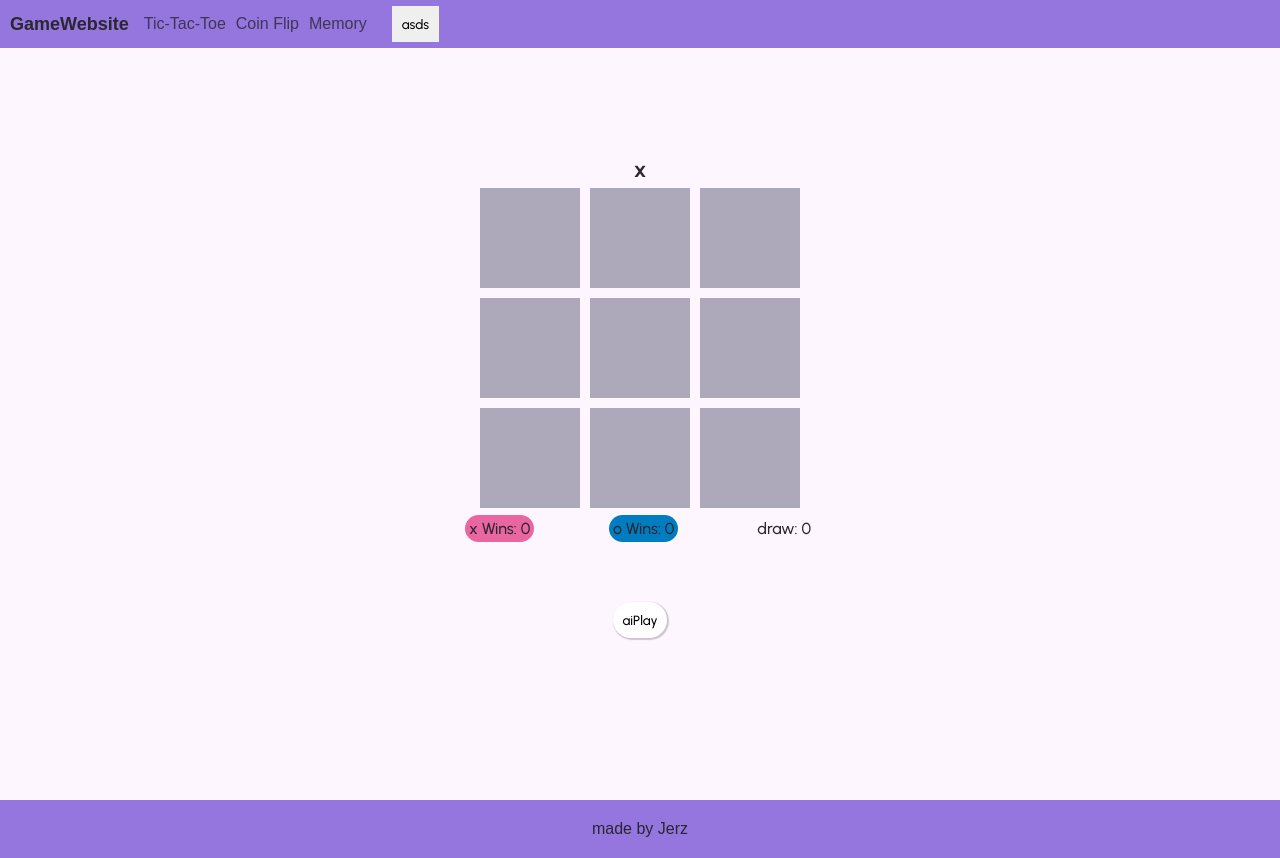
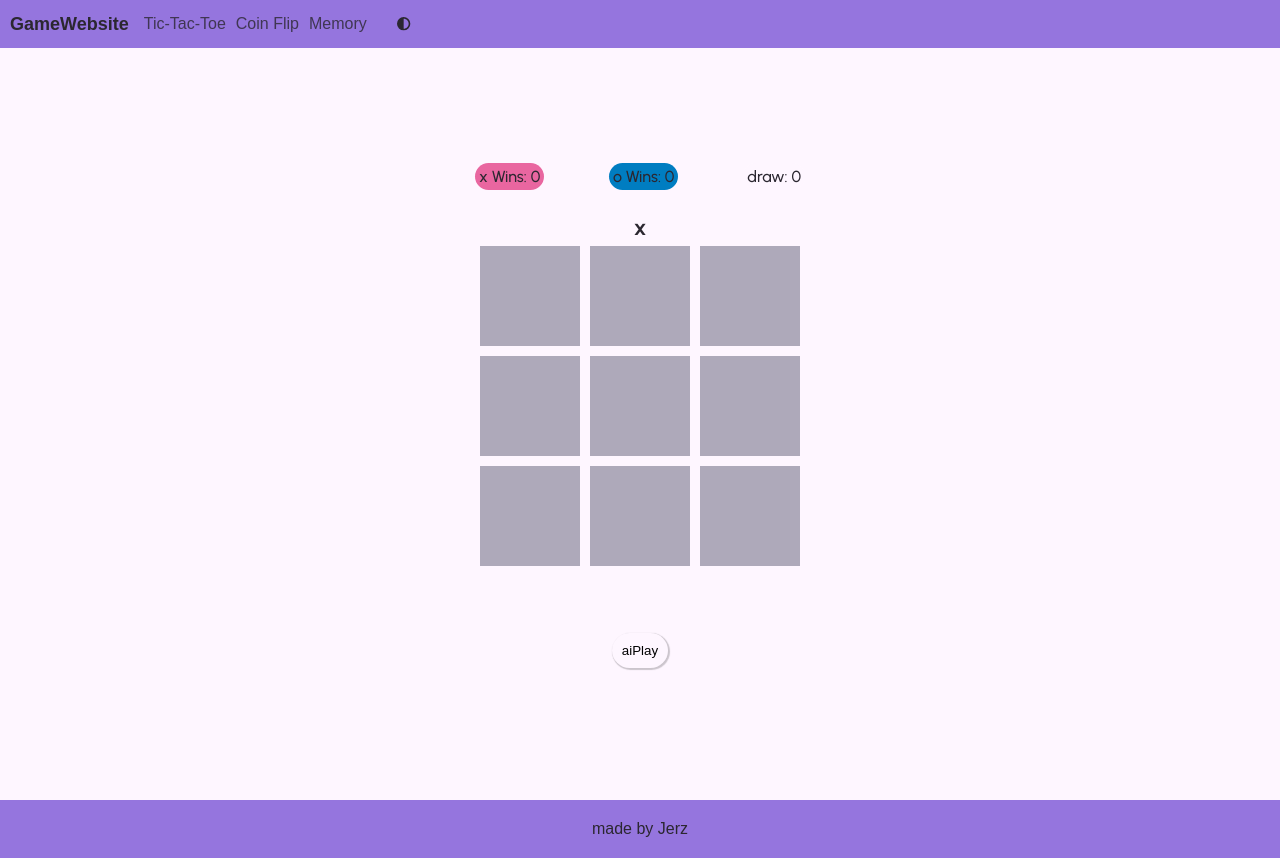
Before and after one commit to MarcinSzablak/game_website_vue, a Vue app: page / in a window 1280 px wide. Built offline with nearby package versions, Linux system fonts and the light colour scheme; a web font is replaced by a local one.

Commit message:
- themeButton added - cursor css added - changes in tic-tac-toe

```diff
--- a/package.json
+++ b/package.json
@@ -11,6 +11,11 @@
     "type-check": "vue-tsc --build --force"
   },
   "dependencies": {
+    "@fortawesome/fontawesome-svg-core": "^6.5.1",
+    "@fortawesome/free-brands-svg-icons": "^6.5.1",
+    "@fortawesome/free-regular-svg-icons": "^6.5.1",
+    "@fortawesome/free-solid-svg-icons": "^6.5.1",
+    "@fortawesome/vue-fontawesome": "^3.0.5",
     "sass": "^1.69.5",
     "vue": "^3.3.10",
     "vue-router": "^4.2.5"
--- a/src/components/Navbar.vue
+++ b/src/components/Navbar.vue
@@ -20,8 +20,16 @@ export default {
             ></NavBarLink>
         </ul>
         <button
+            class="themeButton"
             v-on:click="changeTheme"
-        >asds</button>
+        >
+            <font-awesome-icon
+                class="themeIcon"
+                :class="theme ? 'dark': 'light'"
+                icon="circle-half-stroke"
+            />
+        </button>
+
     </nav>
 </template>
 
@@ -37,7 +45,6 @@ export default {
     justify-content: flex-start;
     align-items: center;
     min-width: 100%;
-
     padding-left: 10px;
     padding-right: 10px;
 }
@@ -52,4 +59,19 @@ export default {
     font-weight: 600;
     font-size: large;
 }
+.themeButton{
+    display: flex;
+    justify-content: center;
+    align-content: center;
+    padding: 5px;
+    background: none;
+    border-radius: 100px;
+    cursor: pointer;
+}
+.themeButton:hover{
+    background-color: rgba(254, 246, 255, 0.2);
+}
+.themeIcon{
+    background: none;
+}
 </style>
--- a/src/components/TicTacToe.vue
+++ b/src/components/TicTacToe.vue
@@ -166,6 +166,21 @@ export default {
         class="main-container unselectable"
         :class="theme ? 'darkMain' : 'lightMain'">
 
+        <div
+            class="stats-box"
+            >
+            <p
+                v-for="(stat, statIndex) in stats"
+                class="text stats"
+                :class="{
+                    'x-theme': statIndex.toString() === 'x_Wins',
+                    'o-theme': statIndex.toString() === 'o_Wins',
+                    'darkMain': theme ,
+                    'lightMain': !theme,
+                }"
+            >{{statIndex.toString().replace("_"," ")}}: {{stat}}</p>
+        </div>
+
         <p class="actual-player" :class="theme ? 'darkMain' : 'lightMain'">{{gameOver && playerOrder === 'none' ? 'Draw' : playerOrder}}</p>
 
         <table class="board">
@@ -191,19 +206,6 @@ export default {
             </tr>
         </table>
 
-        <div class="stats-box">
-            <p
-                v-for="(stat, statIndex) in stats"
-                class="text stats"
-                :class="{
-                    'x-theme': statIndex.toString() === 'x_Wins',
-                    'o-theme': statIndex.toString() === 'o_Wins',
-                    'darkMain': theme ,
-                    'lightMain': !theme,
-                }"
-            >{{statIndex.toString().replace("_"," ")}}: {{stat}}</p>
-        </div>
-
         <button
             class="ai-button"
             :class="aiPlay ? 'darkButton': 'lightButton'"
@@ -226,7 +228,6 @@ export default {
     background-color: var(--new-white);
     color: var(--new-black)
 }
-
 
 .main-container{
     display: flex;
@@ -258,6 +259,7 @@ table, tr, td{
     font-family: 'Urbanist', sans-serif;
     font-weight: 900;
     font-size: 100px;
+    cursor: pointer;
 }
 .column.clicked{
     animation: pop 0.2s linear 1;
@@ -267,9 +269,11 @@ table, tr, td{
 }
 .x-theme{
     background-color: var(--new-pink);
+    cursor: default;
 }
 .o-theme{
     background-color: var(--new-blue);
+    cursor: default;
 }
 
 .stats-box{
@@ -278,8 +282,10 @@ table, tr, td{
     width: 350px;
     justify-content: space-between;
     align-content: center;
+    margin: 20px;
+    padding: 10px;
+    border-radius: 100px;
 }
-
 .stats{
     padding: 4px;
     font-family: 'Urbanist', sans-serif;
@@ -290,6 +296,8 @@ table, tr, td{
     margin-top: 60px;
     border-radius: 100px;
     color: black;
+    padding: 10px;
+    cursor: pointer;
 }
 .darkButton {
     background-color: yellowgreen;
@@ -298,7 +306,7 @@ table, tr, td{
 }
 
 .lightButton {
-    background-color: white;
+    background-color: var(--new-white);
     box-shadow: 1px 1px 1px 1px rgba(0, 0, 0, 0.2);
     transition: background-color 0.1s ease, box-shadow 0.1s ease, color 0.1s ease;
 }
--- a/src/main.scss
+++ b/src/main.scss
@@ -38,11 +38,6 @@ body{
     color: var(--new-black);
 }
 
-button{
-    padding: 10px;
-    font-family: 'Urbanist', sans-serif;
-}
-
 .dark{
     background-color: var(--new-dark-purple);
     color: var(--new-white);
--- a/src/main.ts
+++ b/src/main.ts
@@ -1,7 +1,12 @@
 import { createApp } from 'vue';
 import App from './App.vue';
 import './main.scss';
+import { library } from '@fortawesome/fontawesome-svg-core'
+import { FontAwesomeIcon } from '@fortawesome/vue-fontawesome'
+import { fas } from '@fortawesome/free-solid-svg-icons'
+
+library.add(fas)
 
 const app = createApp(App)
 
-app.mount('#app')
+app.component('font-awesome-icon', FontAwesomeIcon).mount('#app')
```
Also changed, not shown: 1 other file (tests, documents, lock files or other folders).
